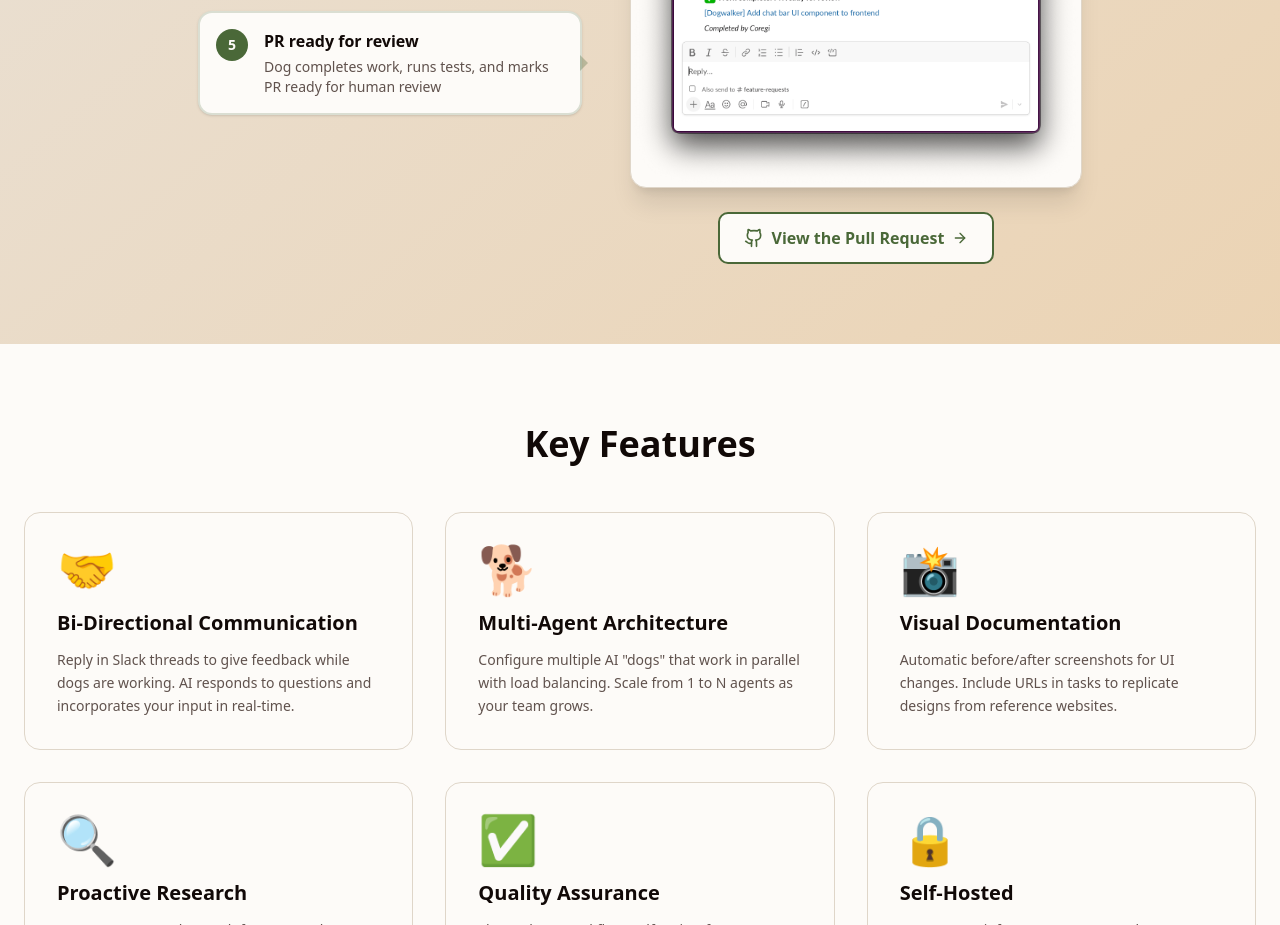
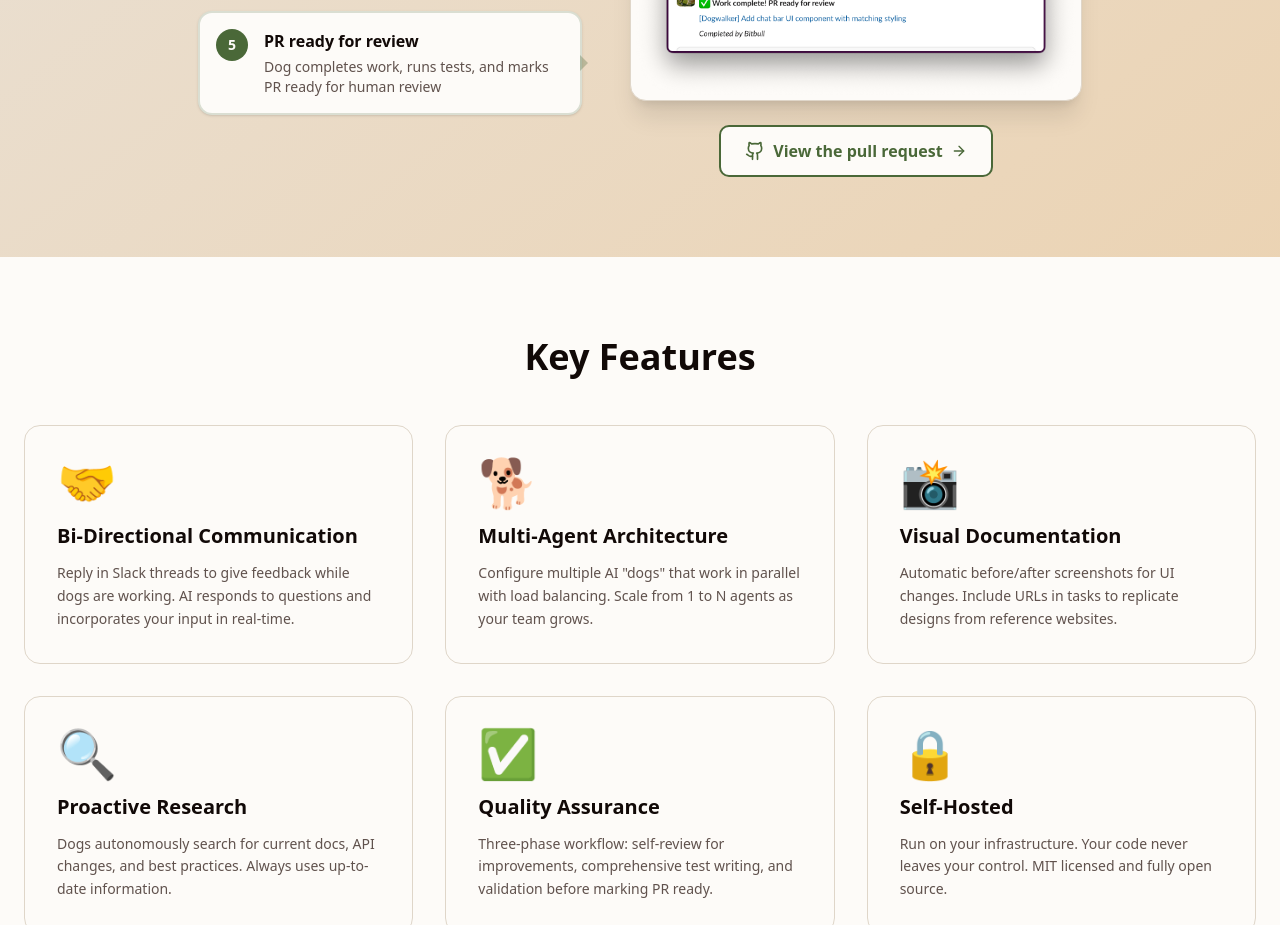
Before and after one commit to BryanOwens012/dogwalker, a Next.js app in the folder apps/frontend/: page / in a window 1280 px wide. Shown: the part 1420-2345 px from the top of the page. Built offline with nearby package versions, Linux system fonts and the light colour scheme.

Commit message:
Update with other PR

```diff
--- a/apps/frontend/app/page.tsx
+++ b/apps/frontend/app/page.tsx
@@ -132,13 +132,13 @@ const HomePage = () => {
                     />
                   </div>
                   <Link
-                    href="https://github.com/BryanOwens012/dog-park/pull/45"
+                    href="https://github.com/BryanOwens012/dog-park/pull/73"
                     target="_blank"
                     rel="noopener noreferrer"
                     className="inline-flex items-center gap-2 rounded-lg border-2 border-primary bg-background px-6 py-3 text-base font-semibold text-primary transition-all hover:-translate-y-0.5 hover:bg-primary hover:text-primary-foreground hover:shadow-lg"
                   >
                     <Github className="h-5 w-5" />
-                    View the Pull Request
+                    View the pull request
                     <ArrowRight className="h-4 w-4" />
                   </Link>
                 </div>
```
Also changed, not shown: apps/frontend/public/slack-thread-example.png, 1 other file (tests, documents, lock files or other folders).
